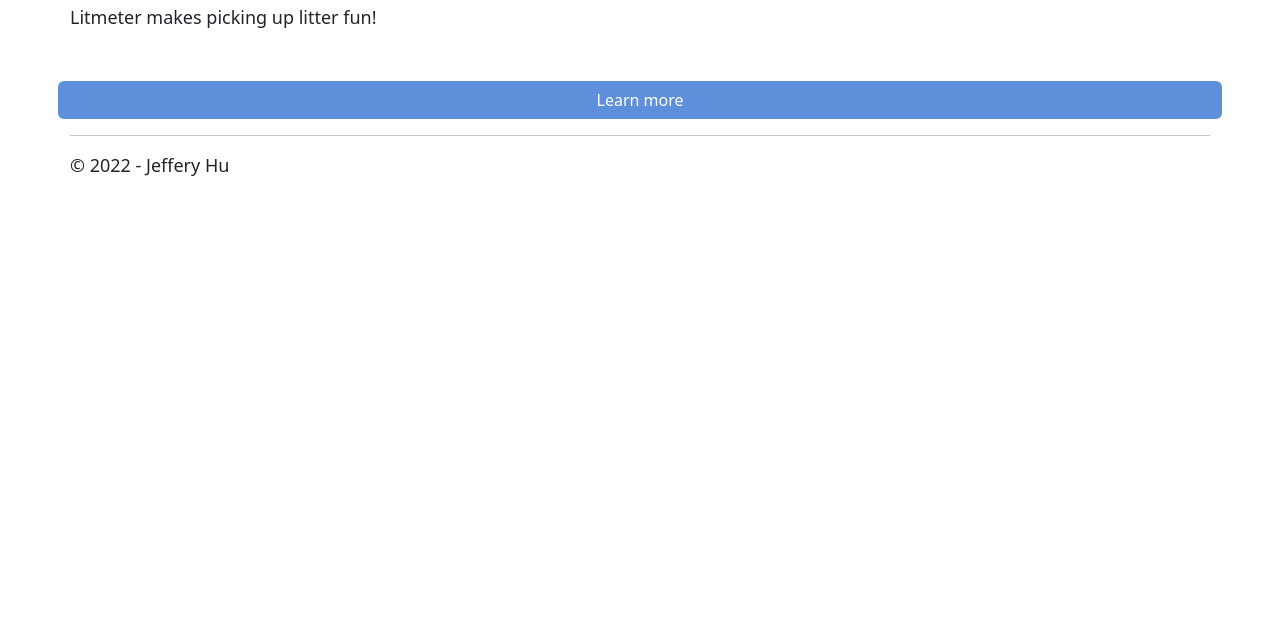
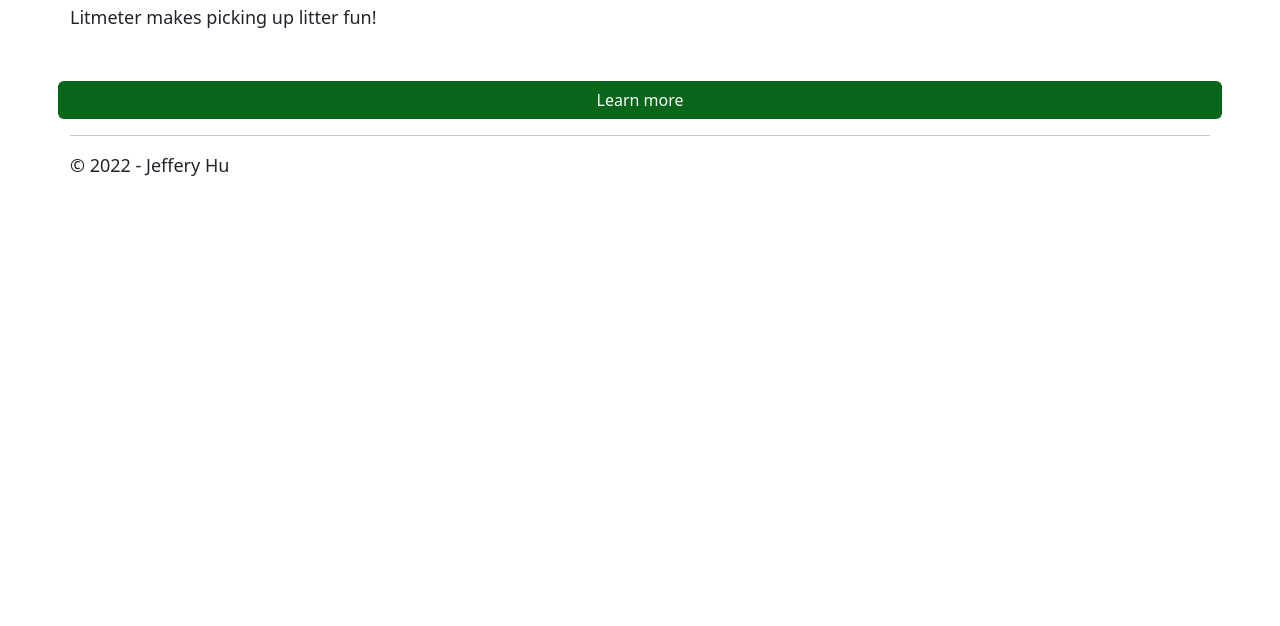
Before and after one commit to Jeffery05/TrashDash, a plain HTML site: page website/templates/donate.html in a window 1280 px wide. Shown: the part 174-800 px from the top of the page. Drawn offline with nearby package versions, Linux system fonts and the light colour scheme; files that its build step writes are made by us from their sources; files whose address does not match are found by name.

Commit message:
Update Site.css

```diff
--- a/website/static/Site.css
+++ b/website/static/Site.css
@@ -15,6 +15,8 @@ body {
     padding-left: 12%;
     padding-right: 12%;
 }
+
+#map { height: 400px; }
 
 li{
     font-size: 18px !important;
@@ -73,7 +75,7 @@ p {font-size: 18px;}
 }
 
 .btn-default{
-    background-color: rgb(93, 143, 218) !important;
+    background-color: rgb(9, 101, 26) !important;
     color: rgb(255, 255, 255) !important;
 }
 
```
